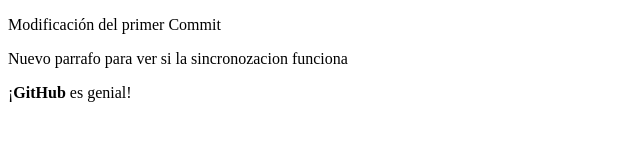
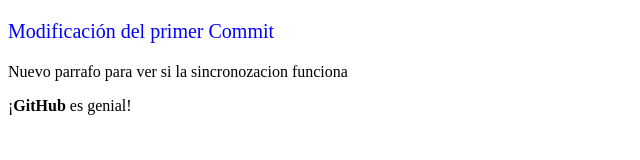
Before and after one commit to AlejBandy/desarrolloweb, a plain HTML site: page index.html in a window 1280 px wide. Shown: the whole page, without its empty margins (0-640 px from the left). Drawn offline with Linux system fonts and the light colour scheme.

Commit message:
Tengo Style
Añadida la carpeta estilo

```diff
--- /dev/null
+++ b/css/estilo.css
@@ -0,0 +1,5 @@
+
+#azul {
+    color: blue;
+    font-size: 20px;
+}
--- a/index.html
+++ b/index.html
@@ -1,13 +1,15 @@
 <!DOCTYPE html>
 <html>
 <head>
-<title>Title of the document</title>
+    <meta charset="UTF-8">
+    <title>Title of the document</title>
 
     <script src="_js/holamundo.js"></script>
+    <link rel="stylesheet" type="text/css" href="css/estilo.css">
 </head>
 
 <body>
-    <p>Modificación del primer Commit</p>
+    <p id="azul">Modificación del primer Commit</p>
     <p>Nuevo parrafo para ver si la sincronozacion funciona</p>
     <p>¡<strong>GitHub</strong> es genial!</p>
 </body>
```
